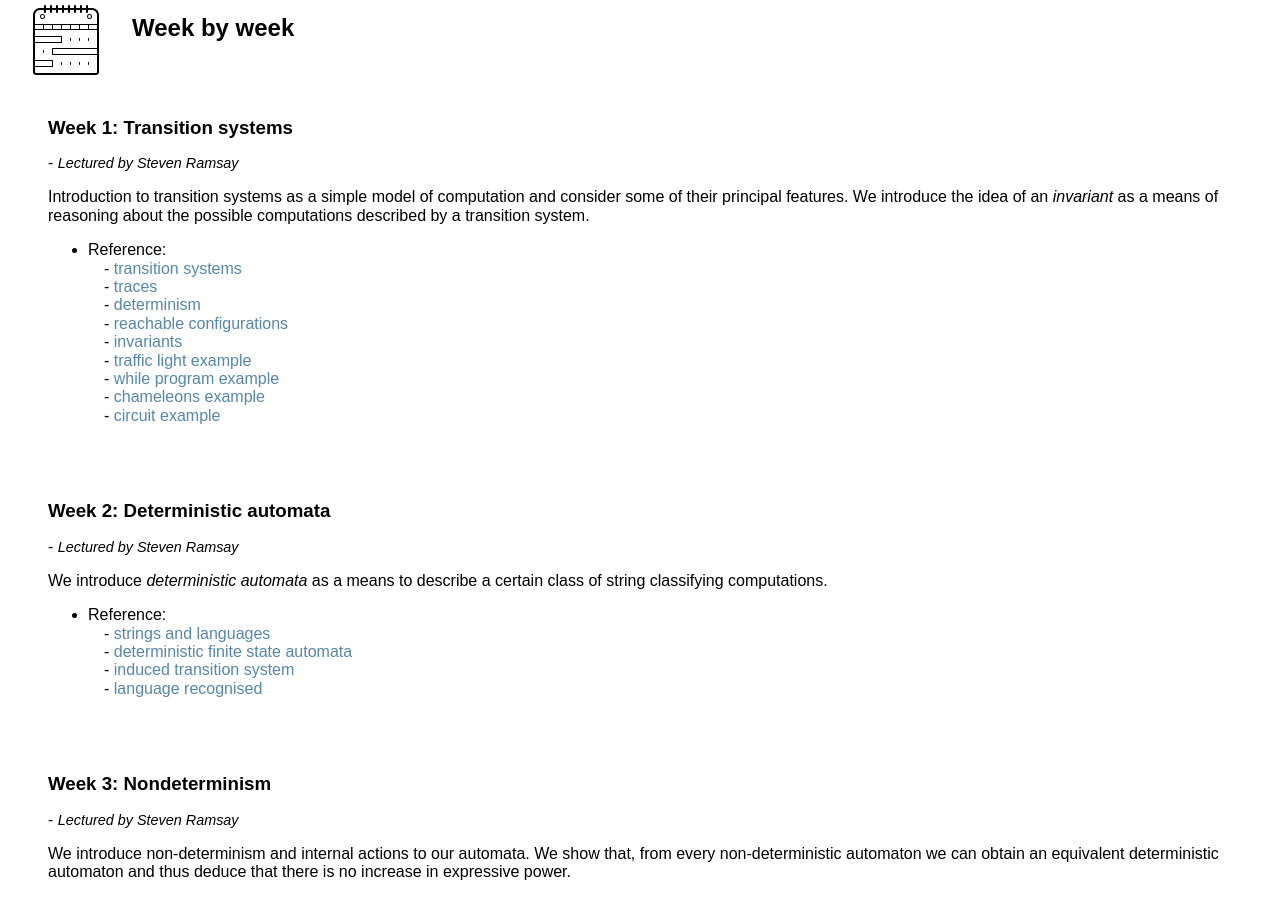
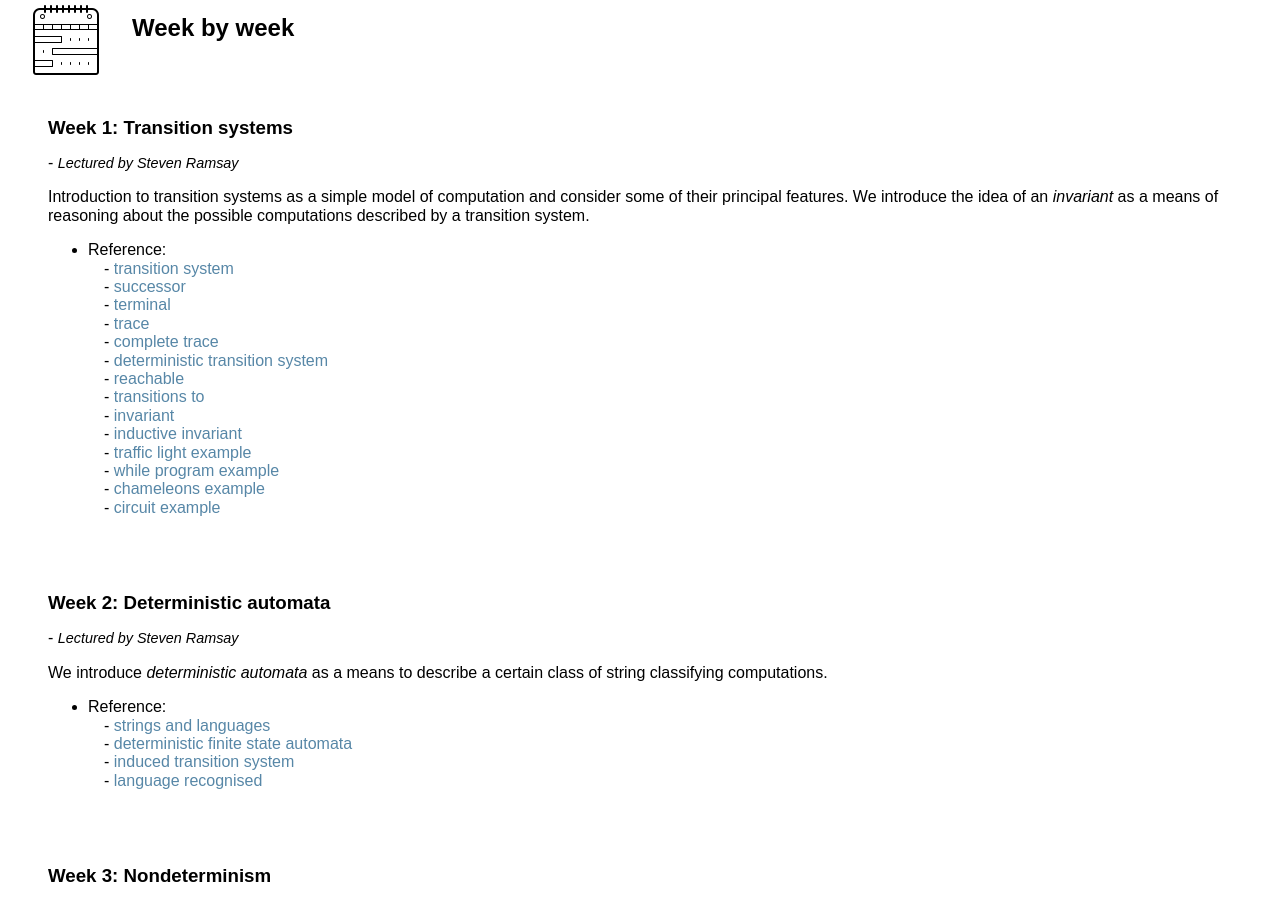
Before and after one commit to uob-coms20007/webpages, a Jekyll site: the page built from schedule.md, in a window 1280 px wide and 900 px high, scrolled down 1231 px. Built offline with Jekyll 4.4.1, drawn with Linux system fonts in a browser that asks for light colours; nearby versions of some CDN libraries; part of the change alters nothing that is shown.

Commit message:
update week 1 references

```diff
--- a/_data/weeks.yml
+++ b/_data/weeks.yml
@@ -4,11 +4,16 @@
   description: Introduction to transition systems as a simple model of computation and consider some of their principal features.  We introduce the idea of an *invariant* as a means of reasoning about the possible computations described by a transition system.
   videos:
   references:
-    - https://uob-coms20007.github.io/reference/trsys.html#transition-systems
-    - https://uob-coms20007.github.io/reference/trsys.html#traces
-    - https://uob-coms20007.github.io/reference/trsys.html#determinism
-    - https://uob-coms20007.github.io/reference/trsys.html#reachable-configurations
-    - https://uob-coms20007.github.io/reference/inv.html#invariants
+    - https://uob-coms20007.github.io/reference/trsys.html#transition-system
+    - https://uob-coms20007.github.io/reference/trsys.html#successor
+    - https://uob-coms20007.github.io/reference/trsys.html#terminal
+    - https://uob-coms20007.github.io/reference/trsys.html#trace
+    - https://uob-coms20007.github.io/reference/trsys.html#complete-trace
+    - https://uob-coms20007.github.io/reference/trsys.html#deterministic-transition-system
+    - https://uob-coms20007.github.io/reference/trsys.html#reachable
+    - https://uob-coms20007.github.io/reference/trsys.html#transitions-to
+    - https://uob-coms20007.github.io/reference/invariance.html#invariant
+    - https://uob-coms20007.github.io/reference/invariance.html#inductive-invariant
     - https://uob-coms20007.github.io/reference/trsys/examples.html#traffic-light-example
     - https://uob-coms20007.github.io/reference/trsys/examples.html#while-program-example
     - https://uob-coms20007.github.io/reference/trsys/examples.html#chameleons-example
```
